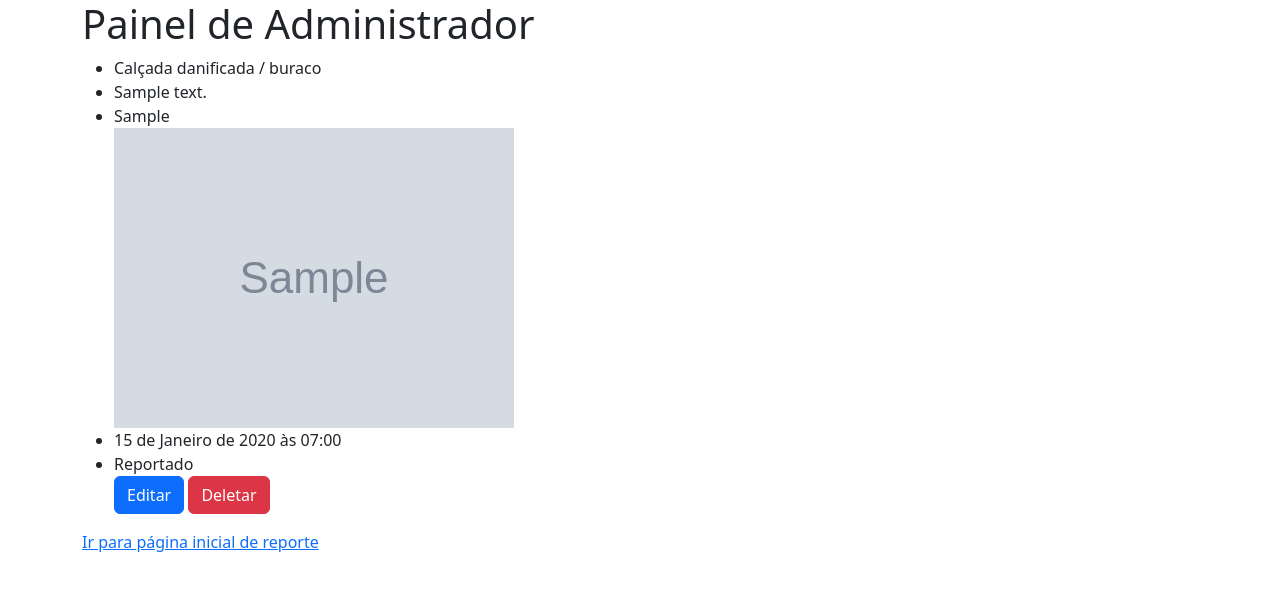
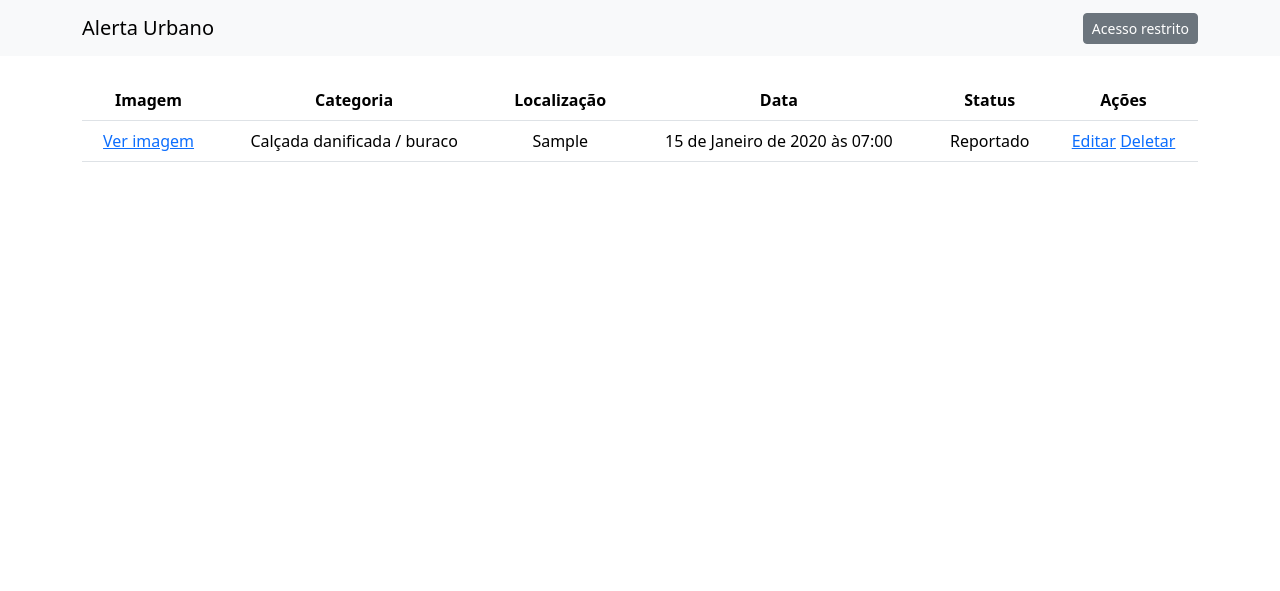
Before and after one commit to dalessandrosantos/alerta-urbano, a Django app: page /painel/ in a window 1280 px wide. Shown: the top 591 px of the page. Run offline with Django 5.2, Linux system fonts and the light colour scheme; a user stored in the database is signed in; tables that the repository leaves empty hold one stand-in row (values such as "Sample post"); grey boxes marked "Sample" are stand-in pictures.

Commit message:
implementa autenticação, painel e gerenciamento de ocorrências

```diff
--- a/ocorrencias/templates/ocorrencias/base.html
+++ b/ocorrencias/templates/ocorrencias/base.html
@@ -8,7 +8,19 @@
      <link href="https://cdn.jsdelivr.net/npm/bootstrap@5.3.8/dist/css/bootstrap.min.css" rel="stylesheet" integrity="sha384-sRIl4kxILFvY47J16cr9ZwB07vP4J8+LH7qKQnuqkuIAvNWLzeN8tE5YBujZqJLB" crossorigin="anonymous">
 </head>
 <body>
-    {% block content %}{% endblock content %}
+
+    <nav class="navbar navbar-light bg-light mb-4">
+        <div class="container">
+            <a class='navbar-brand' href="{% url 'reportar' %}">Alerta Urbano</a>
+
+            <a  class="btn btn-sm btn-secondary" href="{% url 'login' %}">Acesso restrito</a>
+        </div>
+    </nav>
+
+    <div class="container">
+        {% block content %}{% endblock content %}
+    </div>
+
 
     <!--  Carrega scripts do Bootstrap 5  -->
     <script src="https://cdn.jsdelivr.net/npm/bootstrap@5.3.8/dist/js/bootstrap.bundle.min.js" integrity="sha384-FKyoEForCGlyvwx9Hj09JcYn3nv7wiPVlz7YYwJrWVcXK/BmnVDxM+D2scQbITxI" crossorigin="anonymous"></script>
--- a/ocorrencias/templates/ocorrencias/painel.html
+++ b/ocorrencias/templates/ocorrencias/painel.html
@@ -3,30 +3,40 @@
 {% block title %}Painel Administrador{% endblock title %}
 
 {% block content %}
-<div class="container">
-    <h1>Painel de Administrador</h1>
-    <ul>
-        {% for ocorrencia in ocorrencias %}
-            <li>{{ ocorrencia.get_categoria_display }}</li>
-            <li>{{ ocorrencia.descricao }}</li>
-            <li>{{ ocorrencia.localizacao }}</li>
 
-            {% if ocorrencia.imagem %}
-                <img src="{{ ocorrencia.imagem.url }}" alt="Imagem da ocorrência" class="img-fluid">
-            {% else %}
-                <p>Nenhuma imagem enviada</p>
-            {% endif %}
+<div class="table-responsive">
+    <table class="table  text-center">
+        <thead class="">
+        <tr>
+            <th>Imagem</th>
+            <th>Categoria</th>
+            <th>Localização </th>
+            <th>Data</th>
+            <th>Status</th>
+            <th>Ações</th>
+        </tr>
 
-            <li>{{ ocorrencia.data_criacao }}</li>
-            <li>{{ ocorrencia.get_status_display }}</li>
-
-            <a href="{% url "editar" ocorrencia.pk %}" class="btn btn-primary">Editar</a>
-
-            <a href="{% url 'deletar' ocorrencia.pk %}" class="btn btn-danger">Deletar</a>
-
-
-        {% endfor %}
-    </ul>
-    <a href="{% url 'reportar' %}">Ir para página inicial de reporte</a>
+        <tbody>
+            {% for ocorrencia in ocorrencias %}
+                <tr>
+                    <td>
+                        {% if ocorrencia.imagem %}
+                            <a href="{{ ocorrencia.imagem.url }}" target="_blank">Ver imagem</a>
+                        {% else %}
+                            <span class="text-muted">Sem imagem</span>
+                        {% endif %}
+                    </td>
+                    <td>{{ ocorrencia.get_categoria_display }}</td>
+                    <td>{{ ocorrencia.localizacao }}</td>
+                    <td>{{ ocorrencia.data_criacao }}</td>
+                    <td>{{ ocorrencia.get_status_display }}</td>
+                    <td>
+                        <a href="{% url 'editar' ocorrencia.pk %}" class="">Editar</a>
+                        <a href="{% url 'deletar' ocorrencia.pk %}" class="">Deletar</a>
+                    </td>
+                </tr>
+            {% endfor %}
+        </thead>
+    </table>
 </div>
 {% endblock content %}
--- a/ocorrencias/templates/registration/login.html
+++ b/ocorrencias/templates/registration/login.html
@@ -5,14 +5,13 @@
 
 {% block content %}
 <div class="container">
+
     <h1>Faça seu Login</h1>
     <form action="" method="POST">
         {% csrf_token %}
         {{ form|crispy }}
 
-        <button type="submit" class="btn btn-primary">Entrar</button>
+        <button type="submit" class="">Entrar</button>
     </form>
-
-    <a href="{% url 'reportar' %}" >Voltar</a>
 </div>
 {% endblock content %}
--- a/ocorrencias/urls.py
+++ b/ocorrencias/urls.py
@@ -4,7 +4,6 @@ from . import views
 
 urlpatterns = [
     path('', views.reportar, name='reportar'),
-    path('sucesso/', views.sucesso, name='sucesso'),
     path('painel/', views.painel, name='painel'),
     path('editar/<int:pk>/', views.editar, name='editar'),
     path('deletar/<int:pk>/', views.deletar, name='deletar'),
--- a/ocorrencias/views.py
+++ b/ocorrencias/views.py
@@ -1,5 +1,6 @@
 from django.contrib.auth.decorators import login_required # Limita acesso a usuários logados
 from django.contrib.auth.views import LoginView  # View pronta para login
+from django.contrib import messages # Permite enviar avisos temporários para o usuário na tela
 
 from django.shortcuts import render, redirect, get_object_or_404
 from .models import Ocorrencia
@@ -11,19 +12,17 @@ def reportar(request):
 
         if form.is_valid():
             form.save()
-            return redirect('sucesso')
+            messages.success(request, "Reporte enviado com sucesso!" )
+            return redirect('reportar')
 
     else: # se for GET
         form = OcorrenciaForm()
 
     context = {
-        'form': form
+        'form': form,
     }
     return render(request, 'ocorrencias/reportar.html', context)
 
-
-def sucesso(request):
-    return render(request, 'ocorrencias/sucesso.html')
 
 @login_required
 def painel(request):
@@ -32,6 +31,7 @@ def painel(request):
         'ocorrencias': ocorrencias
     }
     return render(request, 'ocorrencias/painel.html', context)
+
 
 @login_required
 def editar(request, pk):
@@ -53,6 +53,7 @@ def editar(request, pk):
     }
     return render(request, 'ocorrencias/editar.html', context)
 
+
 @login_required
 def deletar(request, pk):
     ocorrencia = get_object_or_404(Ocorrencia, pk=pk)
```
Also changed, not shown: ocorrencias/templates/ocorrencias/delete.html (+6 -12 lines), ocorrencias/templates/ocorrencias/editar.html (+6 -6 lines), ocorrencias/templates/ocorrencias/reportar.html (+12 -10 lines), ocorrencias/templates/ocorrencias/sucesso.html (deleted, +0 -9 lines), README.md.
